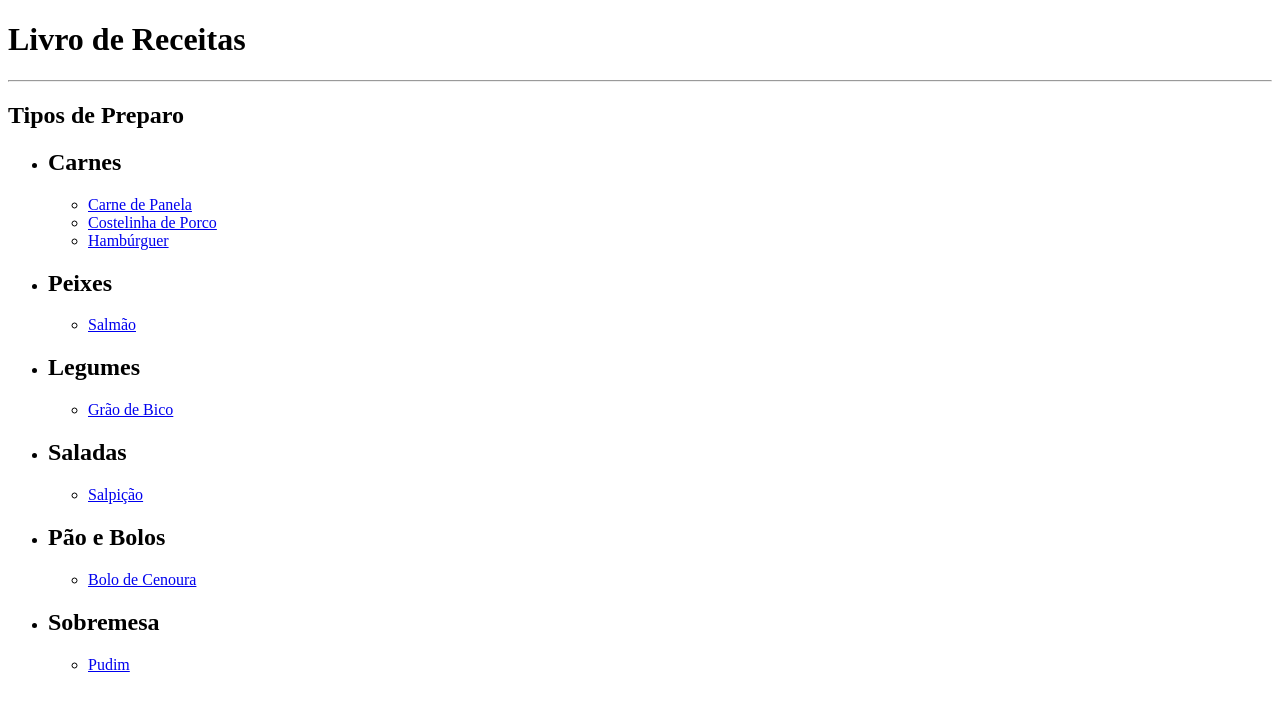
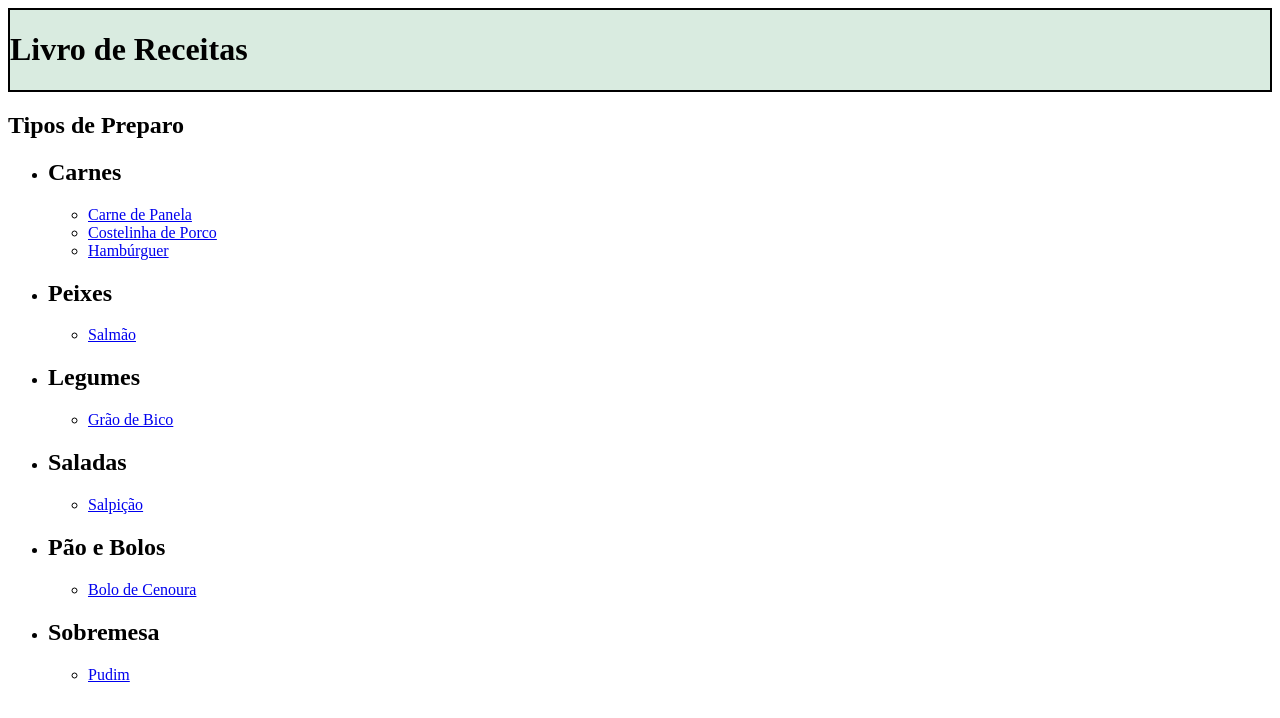
Before and after one commit to RenatoAnjo/Livro-Receita, a plain HTML site: page index.html in a window 1280 px wide. Drawn offline with Linux system fonts and the light colour scheme.

Commit message:
Index foi adicionado CSS no header

```diff
--- a/index.html
+++ b/index.html
@@ -4,12 +4,12 @@
     <meta charset="UTF-8" />
     <meta http-equiv="X-UA-Compatible" content="IE=edge" />
     <meta name="viewport" content="width=device-width, initial-scale=1.0" />
+    <link rel="stylesheet" href="style.css">
     <title>Livro de Receitas</title>
   </head>
   <body>
-    <h1>Livro de Receitas</h1>
-    <hr />
-    <p>
+    <header><h1>Livro de Receitas</h1></header>
+      <p>
       <strong><h2>Tipos de Preparo</h2></strong>
     </p>
     <ul>
--- /dev/null
+++ b/style.css
@@ -0,0 +1,6 @@
+header {
+    background: #d9ebe0;
+    border-style: solid;
+    border-width: 2px;
+
+}
```
